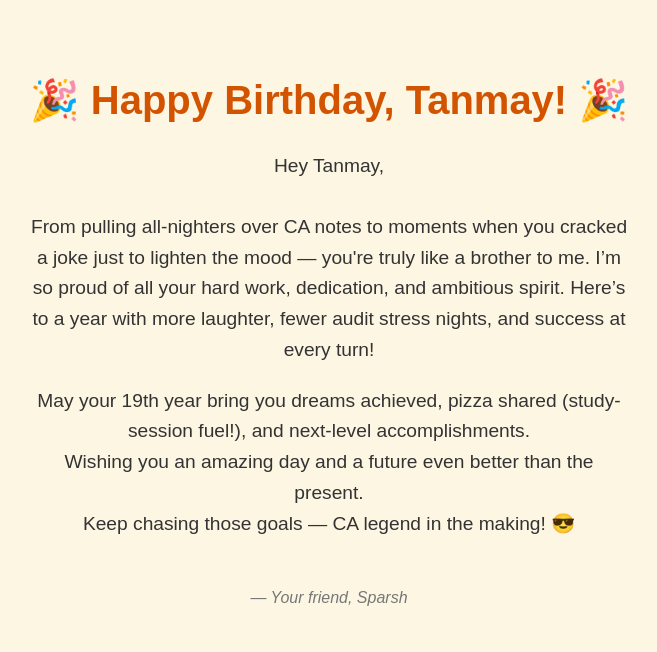
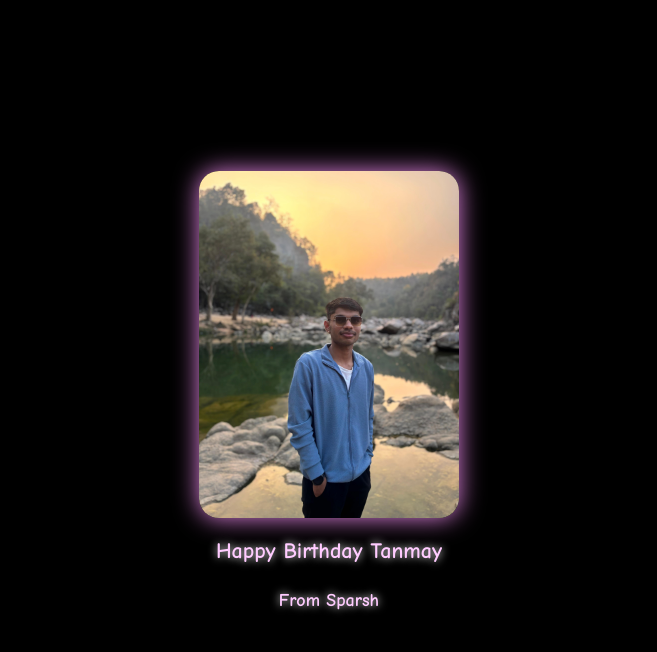
Before and after one commit to tonystar5633-ui/tanmay-birthday, a plain HTML site: page index.html in a window 1280 px wide. Shown: the whole page, without its empty margins (311-968 px from the left). Drawn offline with Linux system fonts and the light colour scheme.

Commit message:
Add files via upload

```diff
--- a/index.html
+++ b/index.html
@@ -2,89 +2,62 @@
 <html lang="en">
 <head>
   <meta charset="UTF-8" />
-  <meta name="viewport" content="width=device-width, initial-scale=1.0"/>
-  <title>Happy Birthday, Tanmay!</title>
+  <title>Happy Birthday Tanmay 🎂</title>
+  <meta name="viewport" content="width=device-width, initial-scale=1.0" />
   <style>
     body {
-      font-family: Arial, sans-serif;
+      margin: 0;
+      background-color: black;
+      display: flex;
+      flex-direction: column;
+      align-items: center;
+      justify-content: center;
+      height: 100vh;
+    }
+
+    .img-container {
+      width: 260px;
+      border-radius: 20px;
+      overflow: hidden;
+      box-shadow: 0 0 25px rgba(255, 150, 255, 0.9);
+      animation: pulse 2.5s infinite ease-in-out;
+    }
+
+    .img-container img {
+      width: 100%;
+      height: auto;
+      display: block;
+    }
+
+    @keyframes pulse {
+      0%, 100% { transform: scale(1); }
+      50% { transform: scale(1.05); }
+    }
+
+    h2, h3 {
+      color: #ffccff;
+      font-family: "Comic Sans MS", cursive;
       text-align: center;
-      background: #fdf6e3;
-      color: #333;
-      margin: 0;
-      padding: 0;
+      text-shadow: 0 0 8px white;
+      padding: 0 20px;
     }
-    .container {
-      padding: 50px 20px;
+
+    h2 {
+      font-size: 22px;
+      margin-top: 20px;
     }
-    h1 {
-      color: #d35400;
-      font-size: 2.5em;
-    }
-    p {
-      font-size: 1.2em;
-      line-height: 1.6;
-      max-width: 600px;
-      margin: 20px auto;
-    }
-    .footer {
-      margin-top: 50px;
-      font-style: italic;
-      color: #777;
-    }
-    #playButton {
-      display: none;
-      margin-top: 20px;
-      padding: 12px 24px;
-      font-size: 1rem;
-      background-color: #d35400;
-      color: white;
-      border: none;
-      border-radius: 8px;
-      cursor: pointer;
+
+    h3 {
+      font-size: 18px;
+      margin-top: 8px;
     }
   </style>
 </head>
 <body>
-  <div class="container">
-    <h1>🎉 Happy Birthday, Tanmay! 🎉</h1>
-    <p>
-      Hey Tanmay,<br><br>
-      From pulling all-nighters over CA notes to moments when you cracked a joke just to lighten the mood — you're truly like a brother to me.
-      I’m so proud of all your hard work, dedication, and ambitious spirit. Here’s to a year with more laughter, fewer audit stress nights, and success at every turn!
-    </p>
-    <p>
-      May your 19th year bring you dreams achieved, pizza shared (study-session fuel!), and next‑level accomplishments.<br>
-      Wishing you an amazing day and a future even better than the present.<br>
-      Keep chasing those goals — CA legend in the making! 😎
-    </p>
-    <div class="footer">— Your friend, Sparsh</div>
-    <button id="playButton" onclick="startMusic()">🎵 Tap to Play Music</button>
-    <audio id="bgMusic" src="buddy.mp3" autoplay loop muted></audio>
+  <div class="img-container">
+    <img src="tanmay.jpg" alt="Tanmay">
   </div>
-
-  <script>
-    const audio = document.getElementById("bgMusic");
-    const playButton = document.getElementById("playButton");
-
-    function startMusic() {
-      audio.muted = false;
-      audio.play();
-      playButton.style.display = 'none';
-    }
-
-    window.addEventListener('load', () => {
-      const isMobile = /iPhone|iPad|iPod|Android/i.test(navigator.userAgent);
-
-      if (isMobile) {
-        playButton.style.display = 'inline-block';
-      } else {
-        audio.play().then(() => {
-          audio.muted = false;
-        }).catch(() => {
-          playButton.style.display = 'inline-block';
-        });
-      }
-    });
-  </script>
+  <h2>Happy Birthday Tanmay</h2>
+  <h3>From Sparsh</h3>
 </body>
 </html>
```
